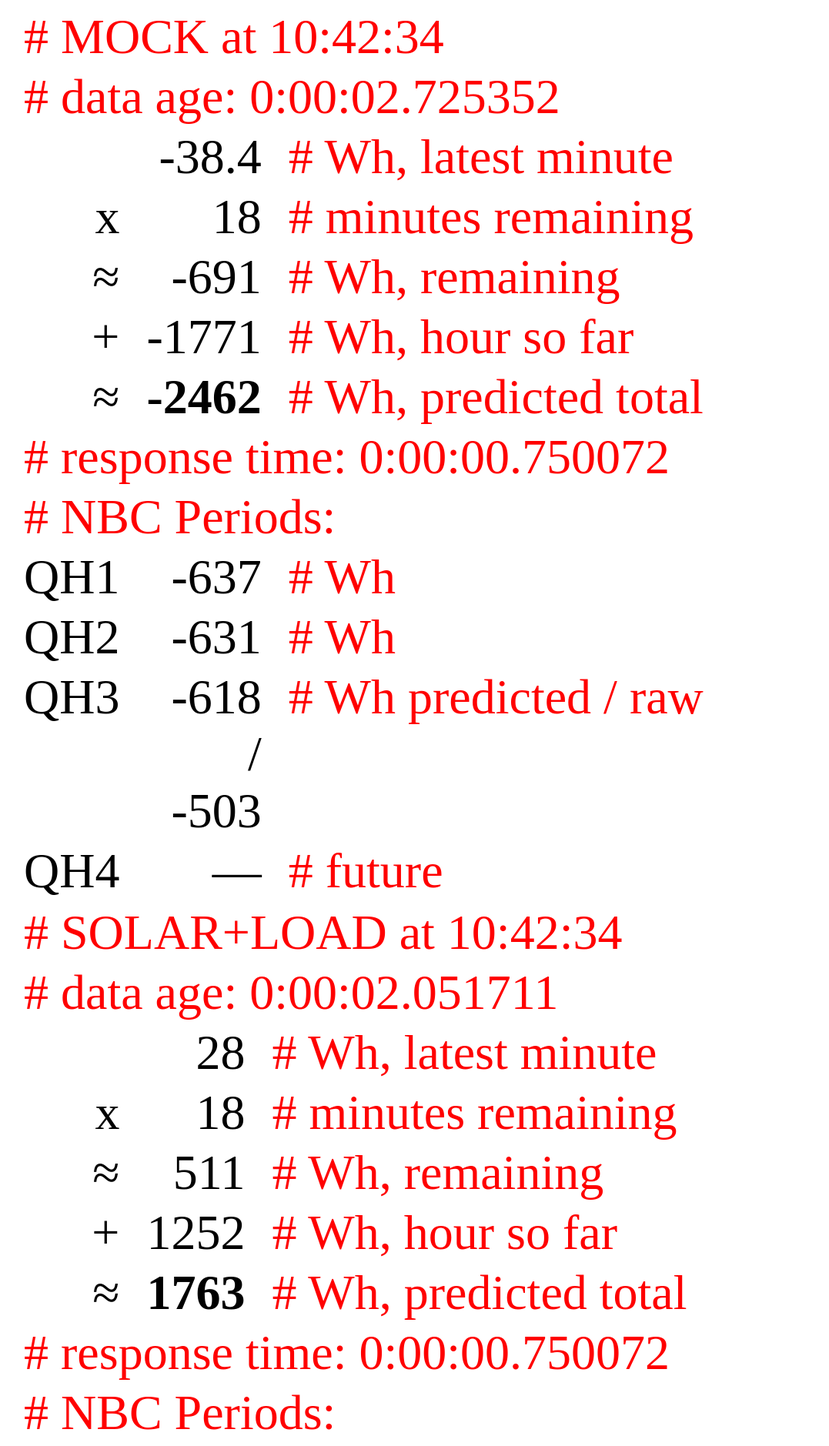
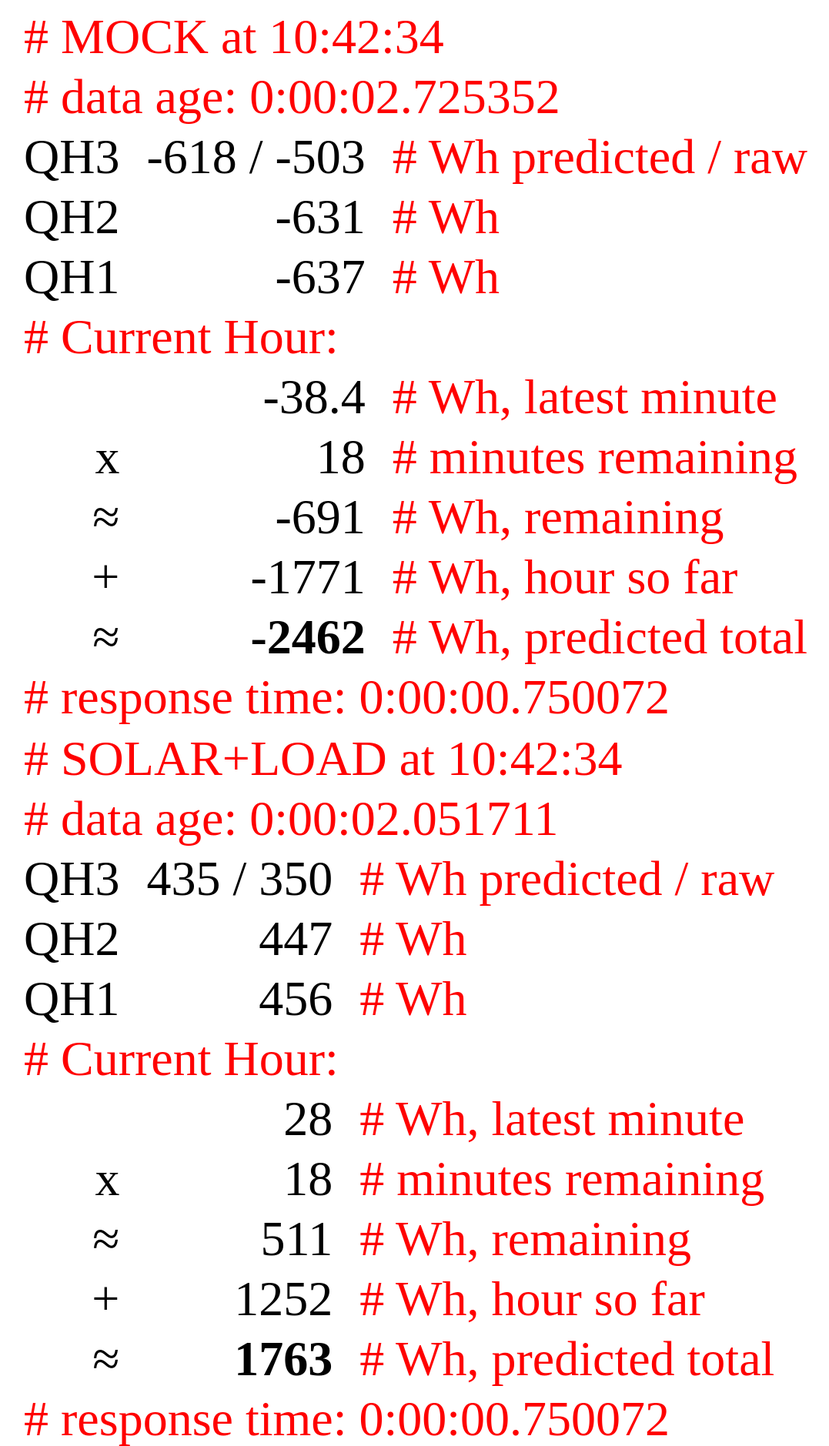
Before and after one commit to mblakele/solara, a Flask app: page / in a window 1280 px wide. Shown: the top 1879 px of the page at 77% size, without its empty margins (11-1088 px from the left). Run offline with Flask 3, Linux system fonts and the light colour scheme.

Commit message:
template fixup

```diff
--- a/templates/index.html
+++ b/templates/index.html
@@ -53,6 +53,36 @@
         {{ vd.lag }}
       </td>
     </tr>
+    {% if vd.nbc %}
+    {% set qh_labels = [("QH4", ":45–:59"), ("QH3", ":30–:44"), ("QH2", ":15–:29"), ("QH1", ":00–:14")] %}
+    {% for qh_key, qh_label in qh_labels %}
+    {% set qh = vd.nbc[qh_key] %}
+    {% if qh is not none %}
+    <tr>
+      <td class="op">{{ qh_key }}</td>
+      <td class="num">
+        {% if qh is none %}
+          —
+        {% elif not qh.complete %}
+          {{ "%.0f" % (qh.predicted_wh) }}&nbsp;/&nbsp;{{ "%.0f" % (qh.raw_wh) }}
+        {% else %}
+          {{ "%.0f" % (qh.raw_wh) }}
+        {% endif %}
+      </td>
+      <td class="note">
+        {% if not qh.complete %}
+          Wh predicted / raw
+        {% else %}
+          Wh
+        {% endif %}
+      </td>
+    </tr>
+    {% endif %}
+    {% endfor %}
+    <tr>
+      <td colspan="3" class="note">Current Hour:</td>
+    </tr>
+    {% endif %}
     <tr>
       <td class="op"></td>
       <td class="num">
@@ -91,38 +121,6 @@
         {{ metrics.api_response.total }}
       </td>
     </tr>
-    {% if vd.nbc %}
-    <tr>
-      <td colspan="3" class="note" style="margin-top: 0.5em;">NBC Periods:</td>
-    </tr>
-    {% set qh_labels = [("QH1", ":00–:14"), ("QH2", ":15–:29"), ("QH3", ":30–:44"), ("QH4", ":45–:59")] %}
-    {% for qh_key, qh_label in qh_labels %}
-    <tr>
-      <td class="op">{{ qh_key }}</td>
-      <td class="num">
-        {% set qh = vd.nbc[qh_key] %}
-        {% if qh is none %}
-          —
-        {% elif not qh.complete %}
-          {{ "%.0f" % (qh.predicted_wh) }}
-          / {{ "%.0f" % (qh.raw_wh) }}
-        {% else %}
-          {{ "%.0f" % (qh.raw_wh) }}
-        {% endif %}
-      </td>
-      <td class="note">
-        {% set qh = vd.nbc[qh_key] %}
-        {% if qh is none %}
-          future
-        {% elif not qh.complete %}
-          Wh predicted / raw
-        {% else %}
-          Wh
-        {% endif %}
-      </td>
-    </tr>
-    {% endfor %}
-    {% endif %}
   </table>
   {% endfor %}
 </div>
```
